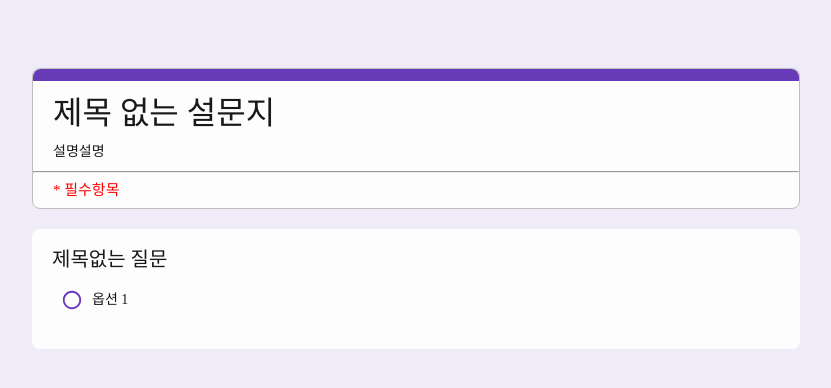
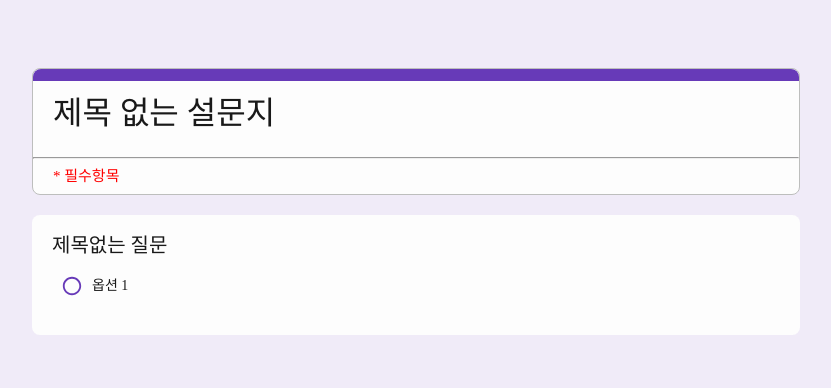
Before and after one commit to plla2/google-form, a React (Vite) app: page /preview in a window 1280 px wide. Shown: the top 388 px of the page, without its empty margins (224-1055 px from the left). Built offline with nearby package versions, Linux system fonts and the light colour scheme.

Commit message:
🩹 useState 제거, 스토어에서 타입가져와서 사용, 스타일 수정

```diff
--- a/src/components/Dropdown/Dropdown.tsx
+++ b/src/components/Dropdown/Dropdown.tsx
@@ -1,25 +1,26 @@
-import { useState } from 'react';
-import { SelectChangeEvent } from '@mui/material/Select';
 import { S_MenuItem, S_Root } from './DropdownStyle';
 import { menus } from '../../constant/Const';
 import { useAppDispatch } from '../../redux/rtk-hooks/useAppDispatch';
 import { questionActions } from '../../redux/slice/questionSlice';
+import { useAppSelector } from '../../redux/rtk-hooks/useAppSelector';
+import { SelectChangeEvent } from '@mui/material';
 
 interface DropdownPropsType {
   questionId: string;
 }
 
 const Dropdown = ({ questionId }: DropdownPropsType) => {
-  const [type, setType] = useState<unknown>(2);
   const dispatch = useAppDispatch();
+  const questions = useAppSelector((state) => state.questions);
+  const question = questions.find((item) => item.id === questionId);
+  const questionType = question?.type;
 
   const handleChange = (e: SelectChangeEvent<unknown>) => {
-    setType(e.target.value as string);
     dispatch(questionActions.changeType({ id: questionId, type: e.target.value }));
   };
 
   return (
-    <S_Root fullWidth value={type} onChange={handleChange}>
+    <S_Root fullWidth value={questionType} onChange={handleChange}>
       {menus.map((menu) => (
         <S_MenuItem key={menu.id} value={menu.id}>
           <span>
--- a/src/components/Dropdown/DropdownStyle.ts
+++ b/src/components/Dropdown/DropdownStyle.ts
@@ -19,16 +19,16 @@ export const S_Root = styled(Select)`
     }
   }
   & .MuiSelect-select.MuiSelect-select {
-    padding: 12px;
     padding: 0;
     width: 100%;
     height: 100%;
   }
   fieldset {
-    width: 240px;
+    border: none;
+    padding: 0;
+    width: 100%;
     height: 100%;
-    top: 0;
-    border: none;
+    margin: 0;
   }
 `;
 export const S_MenuItem = styled(MenuItem)`
--- a/src/pages/Formpage.tsx
+++ b/src/pages/Formpage.tsx
@@ -15,9 +15,9 @@ export const S_Container = styled.div`
 `;
 
 const Formpage = () => {
-  const { questions } = useAppSelector((state) => state.form);
+  const { form, questions } = useAppSelector((state) => state.form);
   const [info, setInfo] = useState({
-    title: '제목 없는 설문지',
+    title: form.title,
     desc: '',
   });
   const handleInfo = (name: string, value: string) => {
--- a/src/redux/slice/formSlice.ts
+++ b/src/redux/slice/formSlice.ts
@@ -8,7 +8,7 @@ interface initialStateType {
 
 const initialState: initialStateType = {
   title: '제목 없는 설문지',
-  desc: '설명설명',
+  desc: '',
 };
 
 const { actions: formActions, reducer: formReducer } = createSlice({
```
